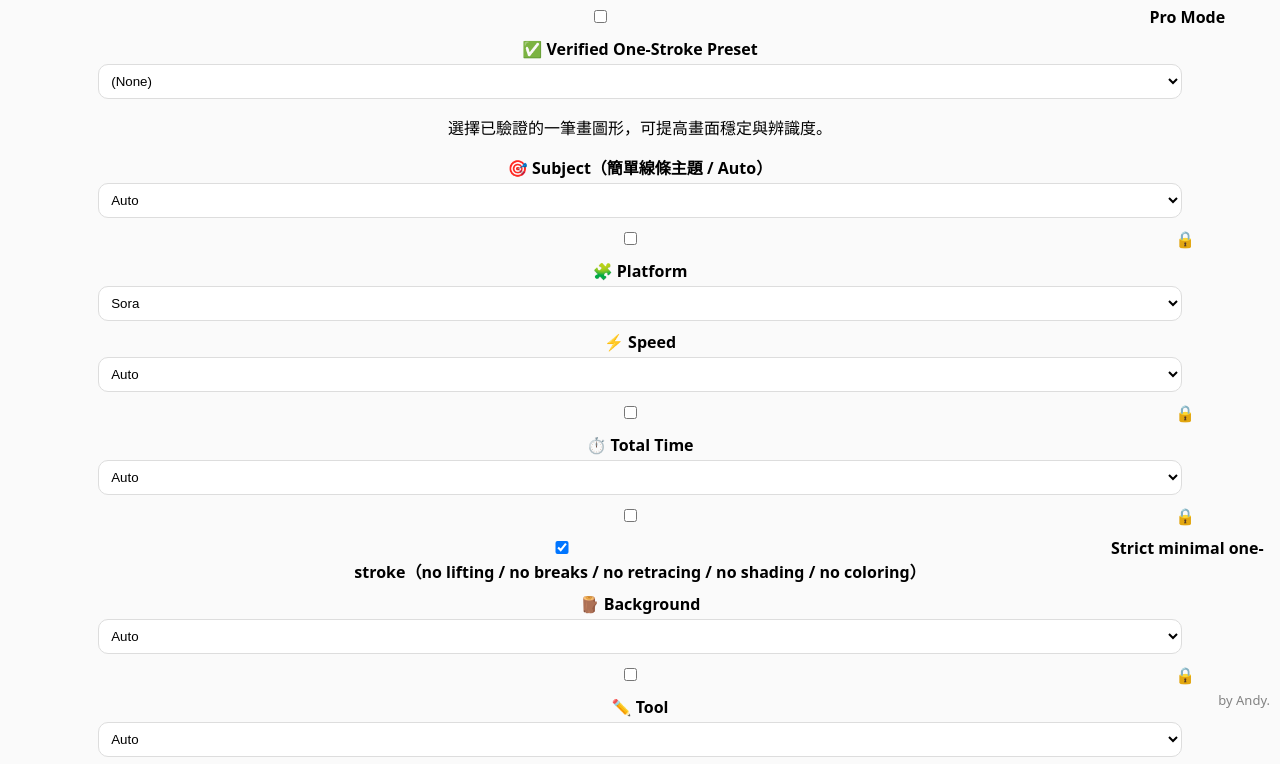
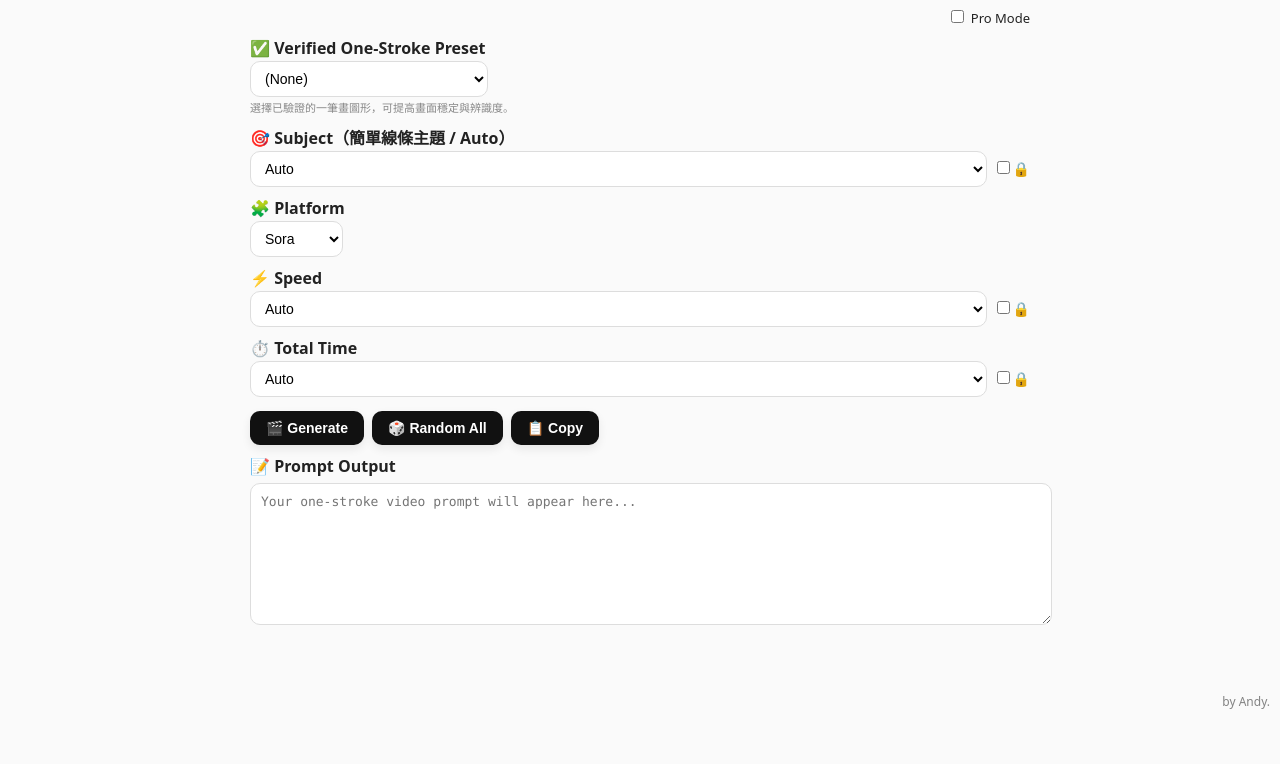
Before and after one commit to yangmh-dot/AI-OneStroke-Art-Generator-Mobile, a plain HTML site: page index.html in a window 1280 px wide. Shown: the part 72-836 px from the top of the page. After the commit the page ends 800 px from the top, so only its background shows below. Drawn offline with Linux system fonts and the light colour scheme.

Commit message:
Update style.css

```diff
--- a/style.css
+++ b/style.css
@@ -1,9 +1,143 @@
-body{font-family:'Poppins',system-ui,-apple-system,Segoe UI,Roboto,Arial,sans-serif;background:#fafafa;margin:0;padding:10px;text-align:center}
-header h2{color:#222;margin:.2rem 0}.sub{color:#666;font-size:14px;margin:0 0 8px}
-label{display:block;margin-top:10px;font-weight:600}
-select, input{width:86%;padding:8px;margin-top:4px;border-radius:10px;border:1px solid #ddd;background:#fff}
-button{margin-top:12px;padding:10px 20px;border:none;border-radius:12px;background:#111;color:#fff;font-weight:700;box-shadow:0 4px 12px rgba(0,0,0,.08);transition:.2s}
-button:hover{transform:translateY(-1px);background:#333}
-textarea{width:92%;height:170px;margin-top:12px;border-radius:12px;border:1px solid #ddd;padding:10px;font-size:14px;font-family:ui-monospace,Consolas,monospace;background:#fff}
-.btns{display:flex;gap:10px;justify-content:center}
-.watermark{position:fixed;bottom:6px;right:10px;font-size:13px;opacity:.6;color:#333}
+body {
+  font-family: system-ui, -apple-system, BlinkMacSystemFont, "SF Pro", Roboto, sans-serif;
+  background: #fafafa;
+  margin: 0;
+  padding: 12px;
+  text-align: center;
+  color: #222;
+}
+
+header h2 {
+  margin: 0.2rem 0;
+  font-weight: 700;
+}
+
+.sub {
+  margin: 0 0 10px;
+  font-size: 13px;
+  color: #666;
+}
+
+main {
+  max-width: 780px;
+  margin: 0 auto 40px;
+  text-align: left;
+}
+
+.field {
+  margin-top: 10px;
+}
+
+.field label {
+  font-weight: 600;
+  display: block;
+  margin-bottom: 2px;
+}
+
+.field-row {
+  display: flex;
+  align-items: center;
+  gap: 6px;
+}
+
+select,
+input[type="number"] {
+  flex: 1;
+  padding: 8px 10px;
+  border-radius: 10px;
+  border: 1px solid #ddd;
+  background: #fff;
+  font-size: 14px;
+}
+
+.lock-label {
+  font-size: 14px;
+  color: #555;
+  display: flex;
+  align-items: center;
+}
+
+.switch {
+  display: flex;
+  align-items: flex-start;
+  gap: 8px;
+  font-size: 13px;
+}
+
+.switch input {
+  margin-top: 4px;
+}
+
+.mode-toggle {
+  display: flex;
+  justify-content: flex-end;
+  margin-bottom: 4px;
+  font-size: 13px;
+}
+
+.btns {
+  display: flex;
+  flex-wrap: wrap;
+  gap: 8px;
+  margin-top: 14px;
+}
+
+button {
+  padding: 9px 16px;
+  border: none;
+  border-radius: 10px;
+  background: #111;
+  color: #fff;
+  font-weight: 600;
+  font-size: 14px;
+  cursor: pointer;
+  box-shadow: 0 4px 10px rgba(0,0,0,0.08);
+  transition: all 0.18s ease;
+}
+
+button:hover {
+  background: #333;
+  transform: translateY(-1px);
+}
+
+.subbtn {
+  margin-top: 6px;
+  font-size: 13px;
+  padding: 7px 12px;
+}
+
+textarea {
+  width: 100%;
+  margin-top: 4px;
+  padding: 10px;
+  border-radius: 10px;
+  border: 1px solid #ddd;
+  font-size: 13px;
+  font-family: ui-monospace, SFMono-Regular, Menlo, Monaco, Consolas, "Liberation Mono", "Courier New", monospace;
+  background: #fff;
+  min-height: 120px;
+}
+
+.hint {
+  font-size: 11px;
+  color: #888;
+  margin: 2px 0 0;
+}
+
+.watermark {
+  position: fixed;
+  bottom: 6px;
+  right: 10px;
+  font-size: 12px;
+  opacity: 0.6;
+  color: #333;
+}
+
+/* Pro mode: 隱藏 pro-only，打開 Pro 才顯示 */
+.pro-only {
+  display: none;
+}
+
+body.pro-mode .pro-only {
+  display: block;
+}
```
